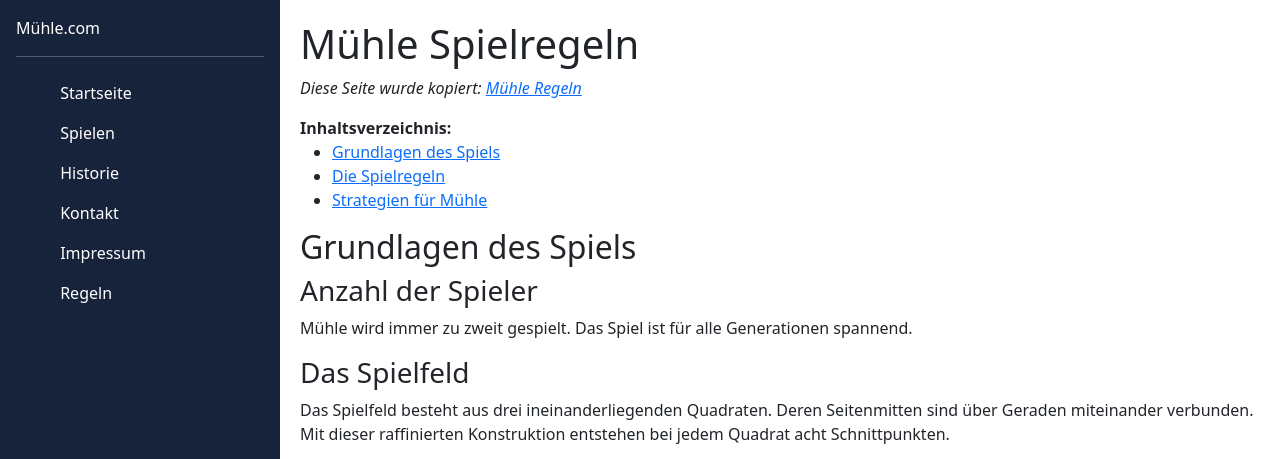
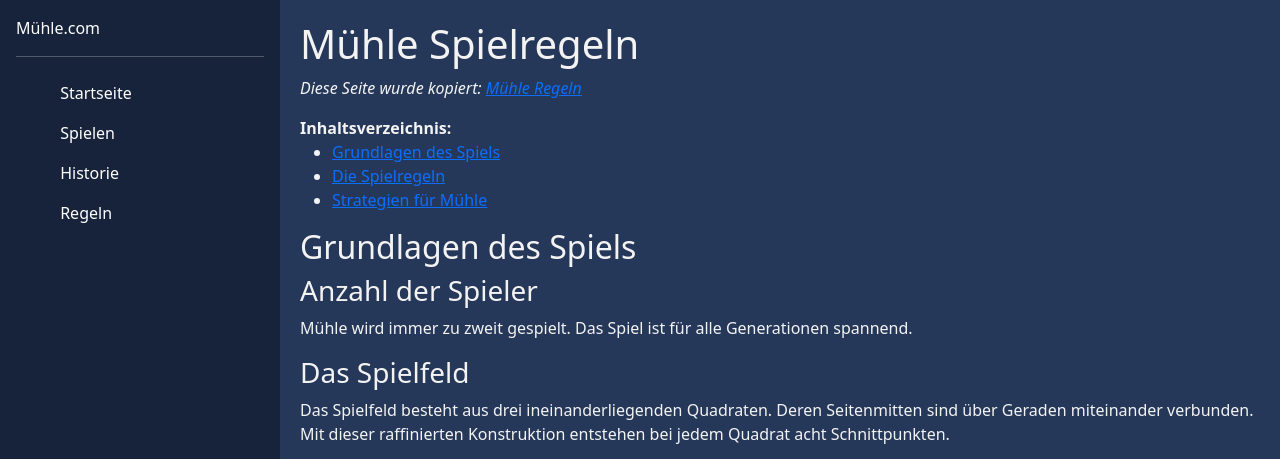
Before and after one commit to replystudents/Flask_Muehle, a Flask app: template templates/rules.html in a window 1280 px wide. Shown: the top 459 px of the page. Run offline with Flask 2, Linux system fonts and the light colour scheme; the template is opened without the code that fills it, so the values that code supplies are empty.

Commit message:
Remove Contact + Impressum Page + Adjusted Rules Page

```diff
--- a/app.py
+++ b/app.py
@@ -38,18 +38,6 @@ def main_page():
     active_games = gameHandler.getActiveUserGames(user)
     game_history = gameHandler.getFinishedUserGames(user)
     return render_template('main.html', user=user, active_games=active_games, game_history=game_history)
-
-
-@app.route('/impressum')
-def impressum_page():
-    user = getUser()
-    return render_template('impressum.html', user=user)
-
-
-@app.route('/contact')
-def contact_page():
-    user = getUser()
-    return render_template('contact.html', user=user)
 
 
 @app.route('/rules')
--- /dev/null
+++ b/static/styles/rules.css
@@ -0,0 +1,7 @@
+
+.rules_container {
+    width: 100%;
+    background: var(--surface-color);
+    color: var(--font-color);
+    padding: 20px;
+}
--- a/templates/base.html
+++ b/templates/base.html
@@ -51,22 +51,6 @@
                 </a>
             </li>
             <li>
-                <a href="/contact" class="nav-link text-white">
-                    <svg class="bi me-2" width="16" height="16">
-                        <use xlink:href="#grid"></use>
-                    </svg>
-                    Kontakt
-                </a>
-            </li>
-            <li>
-                <a href="/impressum" class="nav-link text-white">
-                    <svg class="bi me-2" width="16" height="16">
-                        <use xlink:href="#people-circle"></use>
-                    </svg>
-                    Impressum
-                </a>
-            </li>
-            <li>
                 <a href="/rules" class="nav-link text-white">
                     <svg class="bi me-2" width="16" height="16">
                         <use xlink:href="#people-circle"></use>
--- a/templates/contact.html
+++ /dev/null
@@ -1,4 +0,0 @@
-{% extends "base.html" %}
-{% block main %}
-<h1>Kontakt</h1>
-{% endblock %}
--- a/templates/impressum.html
+++ /dev/null
@@ -1,4 +0,0 @@
-{% extends "base.html" %}
-{% block main %}
-<h1>Impressum</h1>
-{% endblock %}
--- a/templates/rules.html
+++ b/templates/rules.html
@@ -1,6 +1,8 @@
 {% extends "base.html" %}
 {% block main %}
-<div style="padding-bottom: 20px; margin: 2%">
+
+<link rel="stylesheet" href="/static/styles/rules.css">
+<div class="rules_container">
     <h1 itemprop="headline">
         Mühle Spielregeln
     </h1>
```
